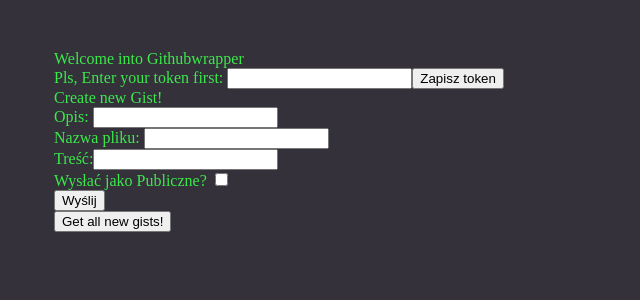
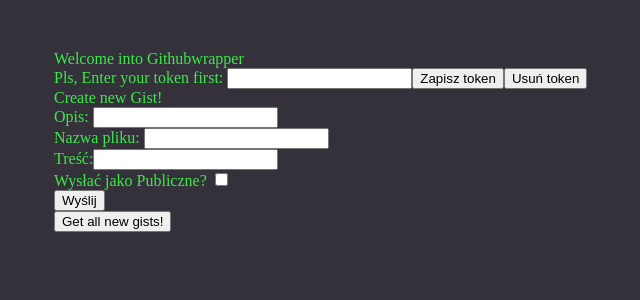
Before and after one commit to Yur3te/github-gist-app, a React (Create React App) app: page / in a window 1280 px wide. Shown: the top 300 px of the page, without its empty margins (36-676 px from the left). Built offline with nearby package versions, Linux system fonts and the light colour scheme.

Commit message:
Changed saving token from button to form and cleaned code

```diff
--- a/src/components/TokenSetter.jsx
+++ b/src/components/TokenSetter.jsx
@@ -1,10 +1,7 @@
-//tak, wiem - na razie nie działa xDD
-
 import React, { useState, useEffect } from "react";
 
 export default function TokenSetter(props) {
   const [enteredToken, setEnteredToken] = useState("");
-  // const [tokenLoaded, setTokenLoaded] = useState(false)
 
   const tokenHandler = (event) => {
     setEnteredToken(event.target.value);
@@ -16,22 +13,29 @@
     console.log("Token Saved");
   };
 
+  const deleteToken = () => {
+    localStorage.removeItem("token");
+    props.setToken("");
+    console.log("Token Deleted");
+  };
+
   useEffect(() => {
     setEnteredToken(props.token);
   }, [props.token]);
 
   return (
     <div>
-      <label>Pls, Enter your token first: </label>
-      <input type="text" value={enteredToken} onChange={tokenHandler}></input>
-      <button
-        onClick={(event) => {
+      <form
+        onSubmit={(event) => {
           saveToken();
           props.createWrapper(event);
         }}
       >
-        Zapisz token
-      </button>
+        <label>Pls, Enter your token first: </label>
+        <input type="text" value={enteredToken} onChange={tokenHandler}></input>
+        <input type="submit" value="Zapisz token" />
+        <button onClick={deleteToken}>Usuń token</button>
+      </form>
     </div>
   );
 }
```
